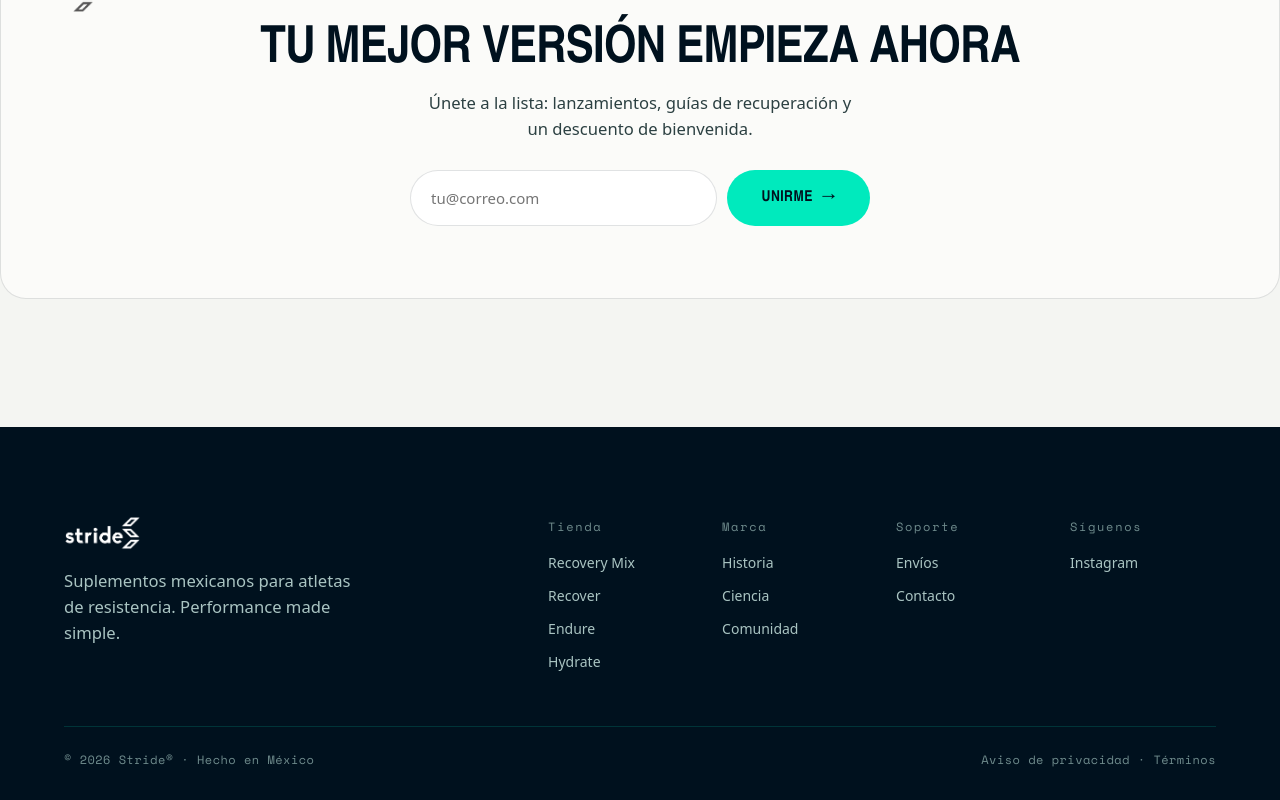
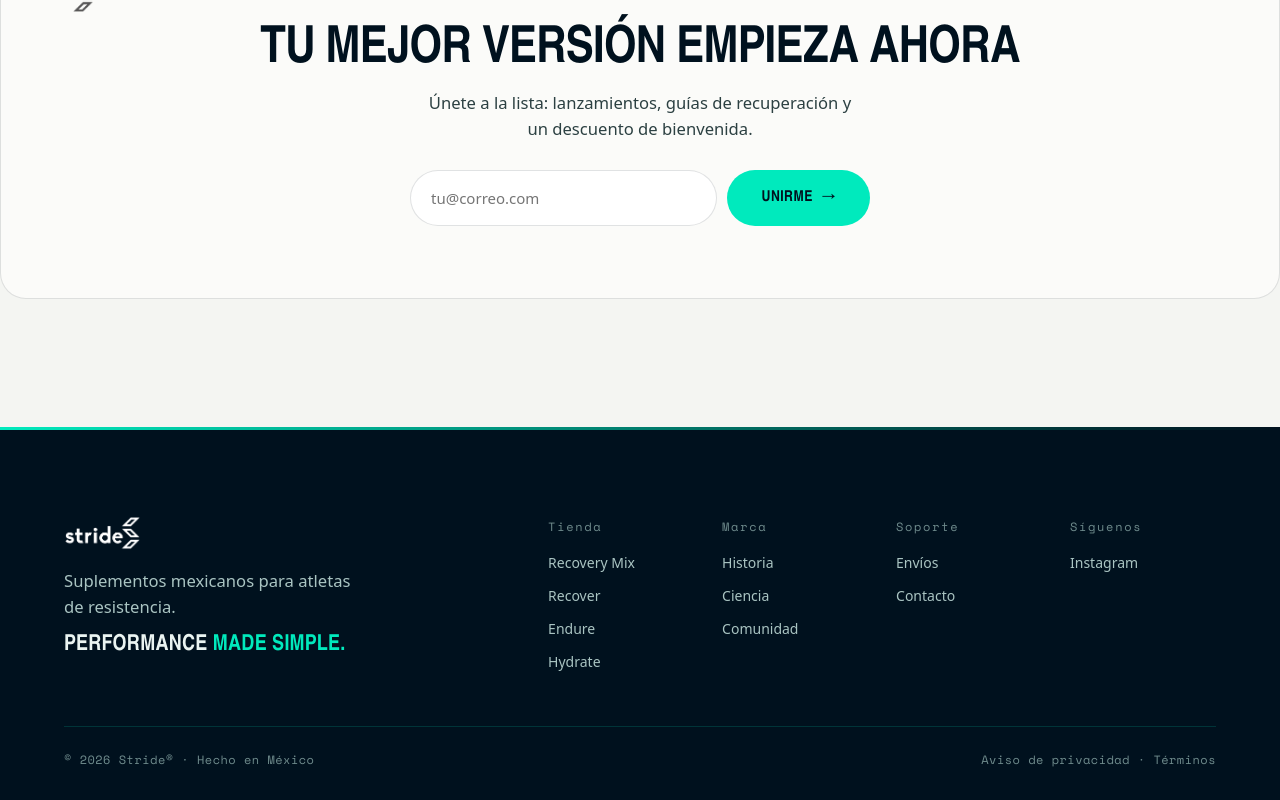
Before and after one commit to jonbojorquezr/STRIDE, a Next.js app: page / in a window 1280 px wide. Shown: the part 6277-7077 px from the top of the page. Built offline with nearby package versions, Linux system fonts and the light colour scheme; a web font is replaced by a local one.

Commit message:
style(brand): apply MDIG canon — two-tone slogan in footer, official Aqua→Nocturno gradient hairline; DESIGN.md/brief/pendientes updated with manual + stride.mx finding

```diff
--- a/app/components.css
+++ b/app/components.css
@@ -130,7 +130,11 @@
 @keyframes btn-spin { to { transform: rotate(360deg); } }
 
 /* ---------- Footer ---------- */
-.footer { padding: clamp(54px, 7vw, 96px) 0 32px; }
+.footer { padding: clamp(54px, 7vw, 96px) 0 32px; position: relative; }
+/* Degradado oficial MDIG (Aqua Stride → Azul Nocturno) como firma de marca */
+.footer::before { content: ""; position: absolute; top: 0; left: 0; right: 0; height: 3px; background: linear-gradient(90deg, var(--aqua), var(--night)); }
+.footer-slogan { margin-top: 14px; font-size: 22px; text-transform: uppercase; font-weight: 800; font-stretch: 85%; color: #eaf4f1; letter-spacing: .01em; }
+.footer-slogan em { font-style: normal; color: var(--aqua); }
 .footer-top { display: grid; grid-template-columns: 1.3fr 2fr; gap: 50px; }
 .footer-cols { display: grid; grid-template-columns: repeat(4, 1fr); gap: 28px; }
 .footer-cols h4 { letter-spacing: .14em; color: var(--ink-3); margin: 2px 0 16px; font-weight: 400; }
--- a/components/Footer.tsx
+++ b/components/Footer.tsx
@@ -42,9 +42,13 @@ export function Footer() {
             </Link>
             <p className="lede" style={{ maxWidth: "32ch", marginTop: 18 }}>
               {t(
-                "Suplementos mexicanos para atletas de resistencia. Performance made simple.",
-                "Mexican supplements for endurance athletes. Performance made simple."
+                "Suplementos mexicanos para atletas de resistencia.",
+                "Mexican supplements for endurance athletes."
               )}
+            </p>
+            {/* Eslogan con el tratamiento two-tone del manual MDIG (p. 19) */}
+            <p className="footer-slogan display">
+              Performance <em>made simple.</em>
             </p>
           </div>
           <div className="footer-cols">
```
Also changed, not shown: 3 other files (tests, documents, lock files or other folders).
